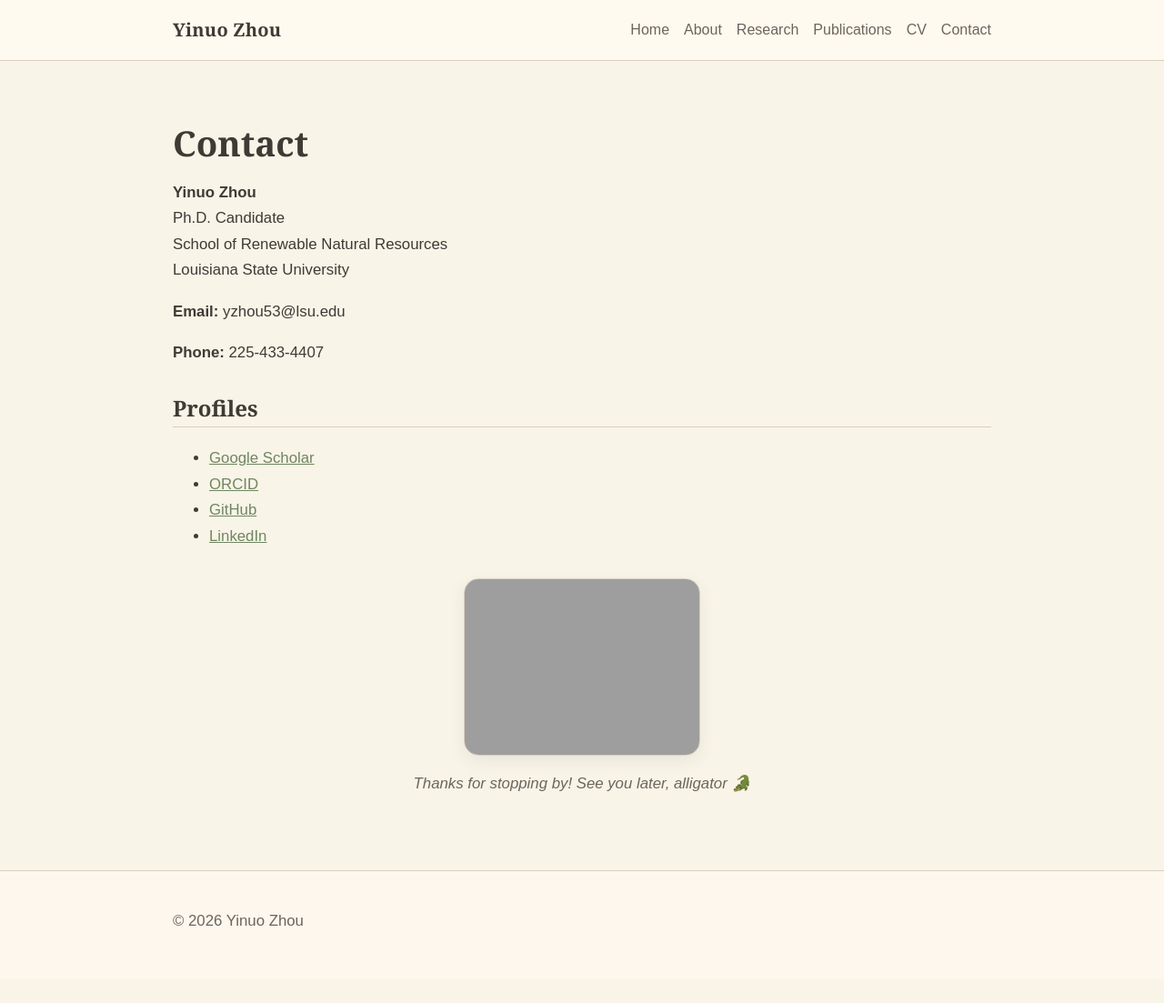
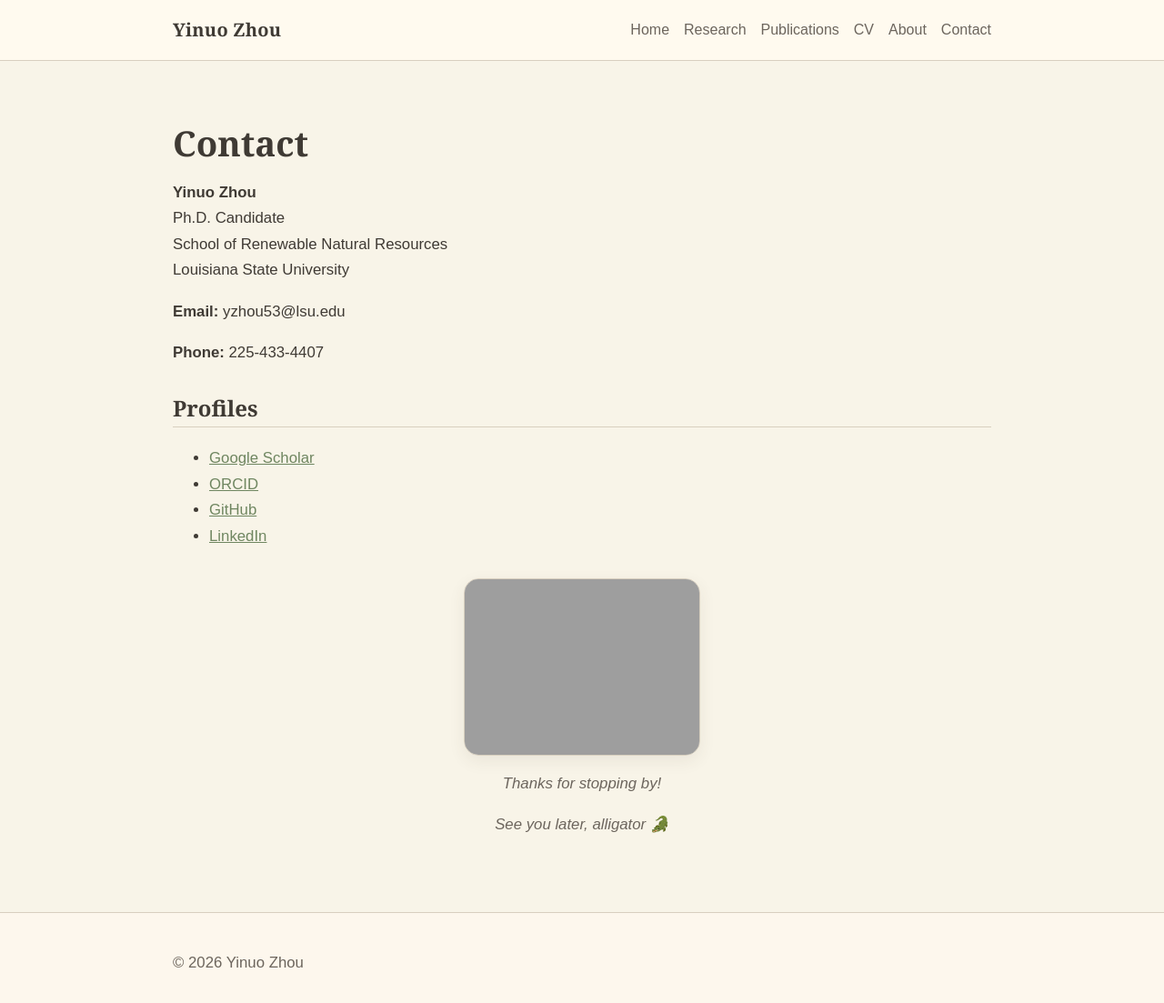
Before and after one commit to Yinuo-Zhou524/Yinuo-Zhou524.github.io, a Jekyll site: the page built from contact.md, in a window 1280 px wide and 1122 px high. Shown: the top 1103 px of the window at 91% size. Built offline with Jekyll 4.4.1, drawn with Linux system fonts in a browser that asks for light colours; some web fonts are replaced; grey boxes are pictures that could not be loaded.

Commit message:
moved about to later

```diff
--- a/_layouts/default.html
+++ b/_layouts/default.html
@@ -17,10 +17,10 @@
       <a class="site-title" href="/">{{ site.title }}</a>
       <nav class="site-nav">
         <a href="/">Home</a>
-        <a href="/about.html">About</a>
         <a href="/research.html">Research</a>
         <a href="/publications.html">Publications</a>
         <a href="/cv.html">CV</a>
+        <a href="/about.html">About</a>
         <a href="/contact.html">Contact</a>
       </nav>
     </div>
--- a/contact.md
+++ b/contact.md
@@ -23,7 +23,7 @@ Louisiana State University
 
 
 <div class="contact-fun">
-  <img src="{{ '/assets/img/alligator.jpg' | relative_url }}" alt="Alligator" class="contact-gator">
-  <p class="gator-signoff">Thanks for stopping by!
-  See you later, alligator 🐊</p>
+  <img src="{{ '/assets/img/alligator.JPG' | relative_url }}" alt="Alligator" class="contact-gator">
+  <p class="gator-signoff">Thanks for stopping by!</p>
+  <p class="gator-signoff">See you later, alligator 🐊</p>
 </div>
```
Also changed, not shown: about.md (+1 -1 lines).
